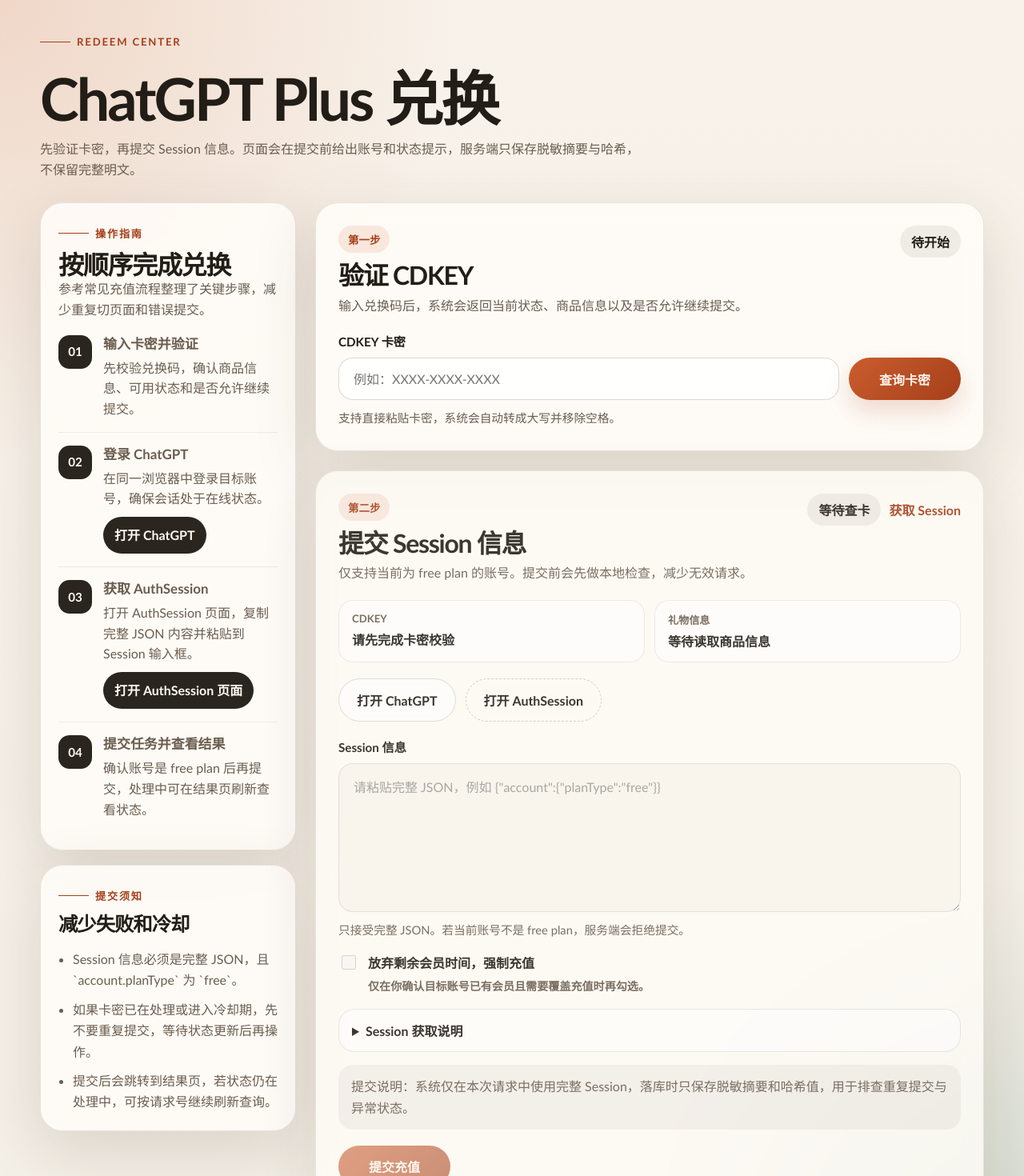
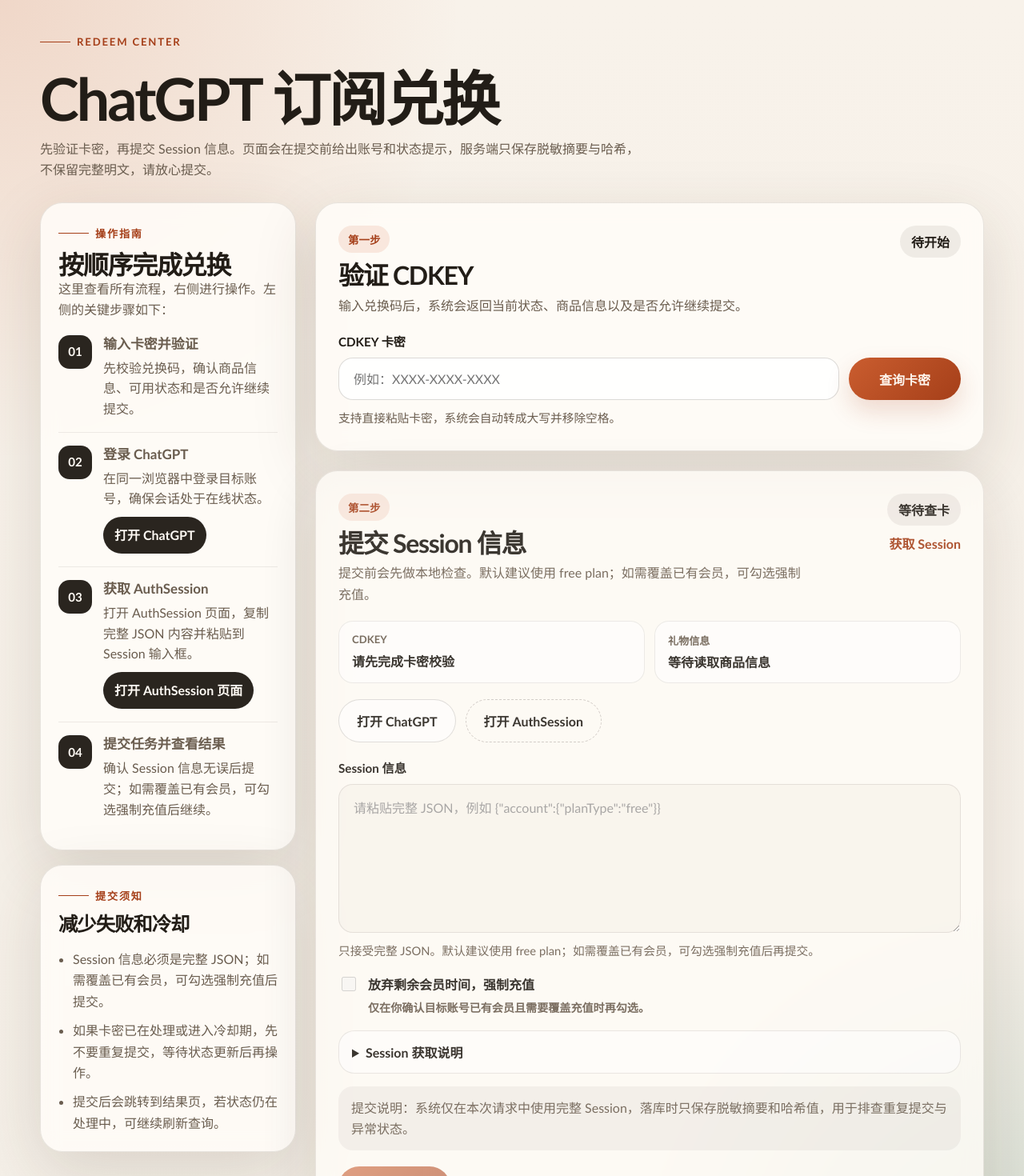
Before and after one commit to FreeWisdom/zka, a Next.js app: page /redeem in a window 1280 px wide. Shown: the top 1470 px of the page at 80% size. Built offline with nearby package versions, Linux system fonts and the light colour scheme.

Commit message:
feat: allow forced recharge for non-free plans

```diff
--- a/src/app/redeem/page.tsx
+++ b/src/app/redeem/page.tsx
@@ -39,7 +39,7 @@
   {
     id: '04',
     title: '提交任务并查看结果',
-    description: '确认账号是 free plan 后再提交，处理中可在结果页刷新查看状态。',
+    description: '确认 Session 信息无误后提交；如需覆盖已有会员，可勾选强制充值后继续。',
   },
 ];
 
@@ -54,9 +54,9 @@
       <section className="redeem-hero">
         <div className="redeem-hero-copy">
           <span className="redeem-kicker">Redeem Center</span>
-          <h1>ChatGPT Plus 兑换</h1>
+          <h1>ChatGPT 订阅兑换</h1>
           <p>
-            先验证卡密，再提交 Session 信息。页面会在提交前给出账号和状态提示，服务端只保存脱敏摘要与哈希，不保留完整明文。
+            先验证卡密，再提交 Session 信息。页面会在提交前给出账号和状态提示，服务端只保存脱敏摘要与哈希，不保留完整明文，请放心提交。
           </p>
         </div>
       </section>
@@ -66,7 +66,7 @@
           <section className="redeem-side-card">
             <span className="redeem-kicker">操作指南</span>
             <h2>按顺序完成兑换</h2>
-            <p>参考常见充值流程整理了关键步骤，减少重复切页面和错误提交。</p>
+            <p>这里查看所有流程，右侧进行操作。左侧的关键步骤如下：</p>
 
             <ol className="redeem-guide-list">
               {guideSteps.map((step) => (
@@ -95,9 +95,9 @@
             <span className="redeem-kicker">提交须知</span>
             <h2>减少失败和冷却</h2>
             <ul className="redeem-side-notes">
-              <li>Session 信息必须是完整 JSON，且 `account.planType` 为 `free`。</li>
+              <li>Session 信息必须是完整 JSON；如需覆盖已有会员，可勾选强制充值后提交。</li>
               <li>如果卡密已在处理或进入冷却期，先不要重复提交，等待状态更新后再操作。</li>
-              <li>提交后会跳转到结果页，若状态仍在处理中，可按请求号继续刷新查询。</li>
+              <li>提交后会跳转到结果页，若状态仍在处理中，可继续刷新查询。</li>
             </ul>
           </section>
         </aside>
--- a/src/components/redeem/redeem-form.tsx
+++ b/src/components/redeem/redeem-form.tsx
@@ -189,11 +189,12 @@
   const isSessionPlanFree =
     Boolean(sessionPreview?.valid) &&
     sessionPreview?.planType?.toLowerCase() === 'free';
+  const isSessionPlanAllowed = forceRedeem || isSessionPlanFree;
   const canSubmitRequest =
     Boolean(lookupState?.canSubmit) &&
     sessionInfo.trim().length > 0 &&
     Boolean(sessionPreview?.valid) &&
-    isSessionPlanFree;
+    isSessionPlanAllowed;
 
   useEffect(() => {
     if (lookupState?.canSubmit) {
@@ -285,7 +286,7 @@
       return;
     }
 
-    if (!isSessionPlanFree) {
+    if (!forceRedeem && !isSessionPlanFree) {
       setSubmitErrorMessage(
         `当前账号 plan 为 ${sessionPreview.planType ?? '未知'}，仅支持 free plan 提交。`,
       );
@@ -441,7 +442,7 @@
             <span className="redeem-stage-index">第二步</span>
             <div className="redeem-card-header">
               <h2>提交 Session 信息</h2>
-              <p>仅支持当前为 free plan 的账号。提交前会先做本地检查，减少无效请求。</p>
+              <p>提交前会先做本地检查。默认建议使用 free plan；如需覆盖已有会员，可勾选强制充值。</p>
             </div>
           </div>
 
@@ -513,7 +514,7 @@
             onChange={(event) => setSessionInfo(event.target.value)}
           />
           <span className="redeem-field-hint">
-            只接受完整 JSON。若当前账号不是 free plan，服务端会拒绝提交。
+            只接受完整 JSON。默认建议使用 free plan；如需覆盖已有会员，可勾选强制充值后再提交。
           </span>
         </div>
 
@@ -556,13 +557,6 @@
                 {sessionPreview.errorMessage}
               </p>
             )}
-
-            {sessionPreview.valid && !isSessionPlanFree ? (
-              <p className="redeem-feedback redeem-warning" role="status">
-                当前账号 plan 为 {sessionPreview.planType}，不符合充值要求，请切换为 free
-                plan 的账号后再提交。
-              </p>
-            ) : null}
           </div>
         ) : null}
 
@@ -572,7 +566,6 @@
             <p>1. 在当前浏览器登录目标 ChatGPT 账号。</p>
             <p>2. 打开上方 AuthSession 页面，等待页面返回 JSON。</p>
             <p>3. 复制完整响应内容，原样粘贴到输入框中。</p>
-            <p>4. 确认 `account.planType` 为 `free` 后再提交。</p>
           </div>
         </details>
 
--- a/src/lib/redeem/upstream-adapter.ts
+++ b/src/lib/redeem/upstream-adapter.ts
@@ -531,7 +531,7 @@
     return createBoundFinalResult(input.sessionInfo.errorMessage);
   }
 
-  if (input.sessionInfo.planType !== 'free') {
+  if (!input.force && input.sessionInfo.planType !== 'free') {
     return createBoundFinalResult(
       `该账号当前 plan 为 ${input.sessionInfo.planType}，无法进行充值`,
     );
```
Also changed, not shown: 2 other files (tests, documents, lock files or other folders).
